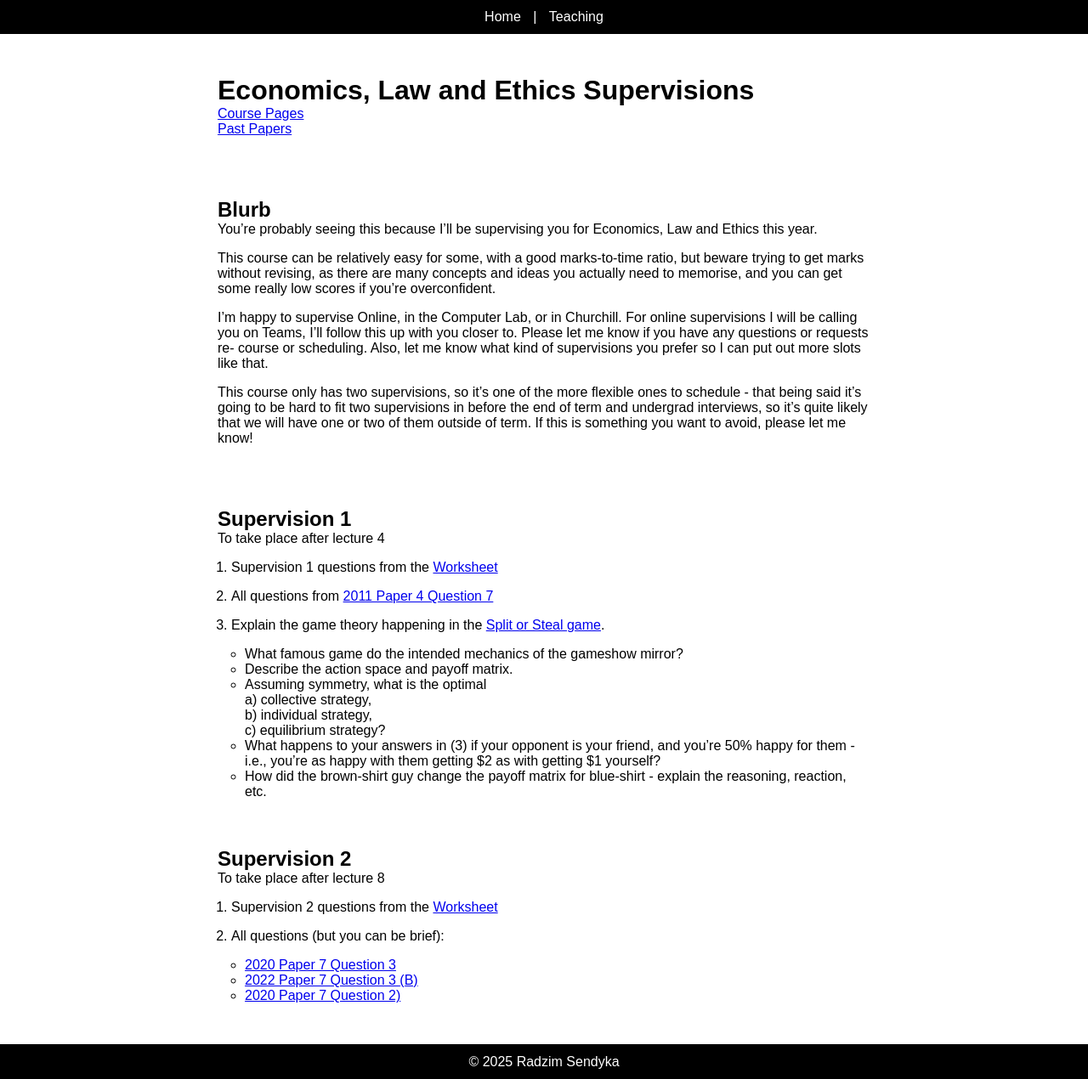
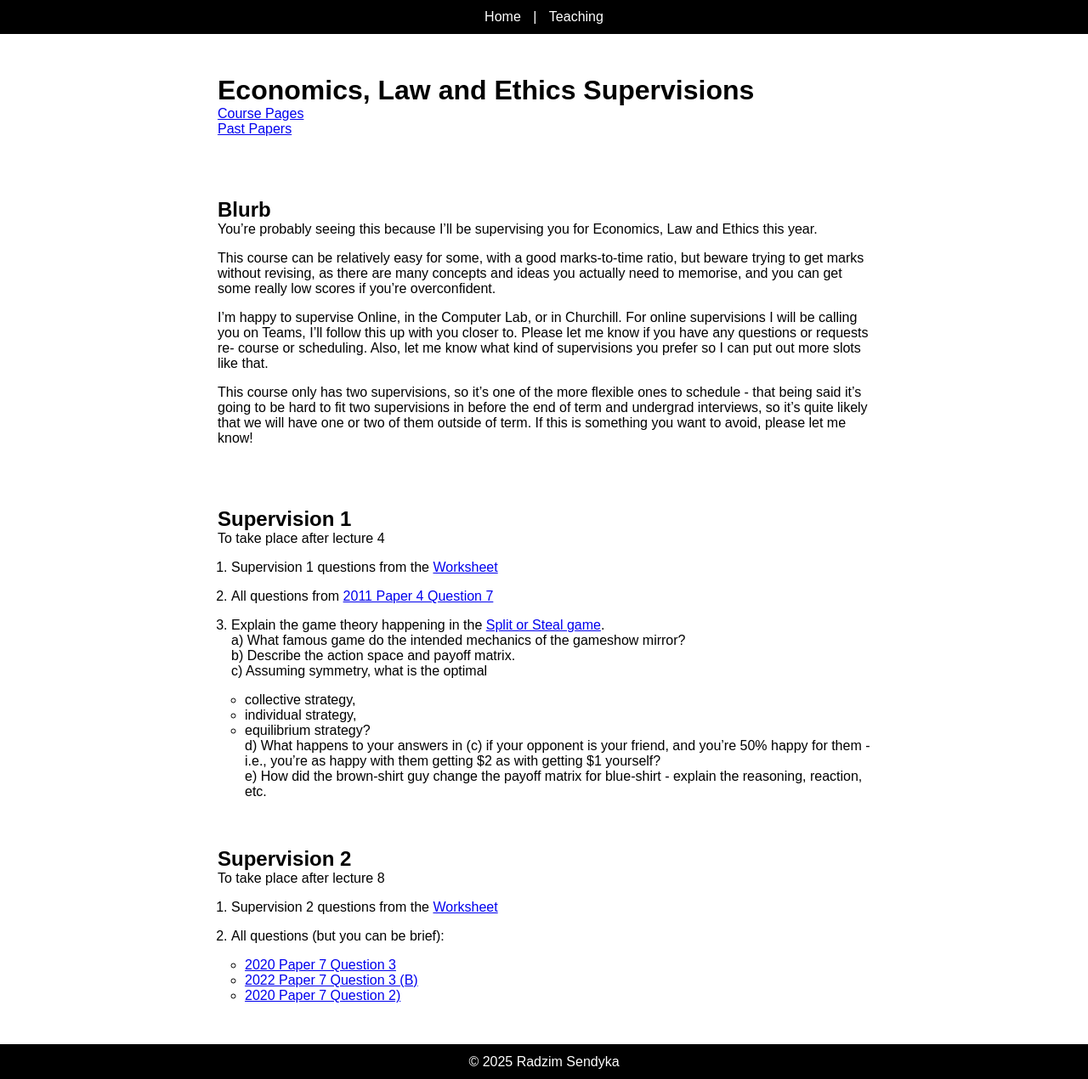
Before and after one commit to Radzim/radzim.github.io, a Jekyll site: the page built from teaching/economics-law-and-ethics.md, in a window 1280 px wide. Shown: the whole page at 85% size. Built offline with Jekyll 4.4.1, drawn with Linux system fonts in a browser that asks for light colours.

Commit message:
Update economics-law-and-ethics.md

```diff
--- a/teaching/economics-law-and-ethics.md
+++ b/teaching/economics-law-and-ethics.md
@@ -29,14 +29,14 @@ To take place after lecture 4
 2. All questions from [2011 Paper 4 Question 7](https://www.cl.cam.ac.uk/teaching/exams/pastpapers/y2011p4q7.pdf)
 
 3. Explain the game theory happening in the [Split or Steal game](https://www.youtube.com/watch?v=S0qjK3TWZE8).
-   - What famous game do the intended mechanics of the gameshow mirror?
-   - Describe the action space and payoff matrix.
-   - Assuming symmetry, what is the optimal
-     a) collective strategy,
-     b) individual strategy,
-     c) equilibrium strategy?
-   - What happens to your answers in (3) if your opponent is your friend, and you’re 50% happy for them - i.e., you're as happy with them getting \$2 as with getting \$1 yourself?
-   - How did the brown-shirt guy change the payoff matrix for blue-shirt - explain the reasoning, reaction, etc.
+a) What famous game do the intended mechanics of the gameshow mirror?
+b) Describe the action space and payoff matrix.
+c) Assuming symmetry, what is the optimal
+    - collective strategy,
+    - individual strategy,
+    - equilibrium strategy?
+d) What happens to your answers in (c) if your opponent is your friend, and you’re 50% happy for them - i.e., you're as happy with them getting \$2 as with getting \$1 yourself?
+e) How did the brown-shirt guy change the payoff matrix for blue-shirt - explain the reasoning, reaction, etc.
 
 <br><br>
 ---
```
